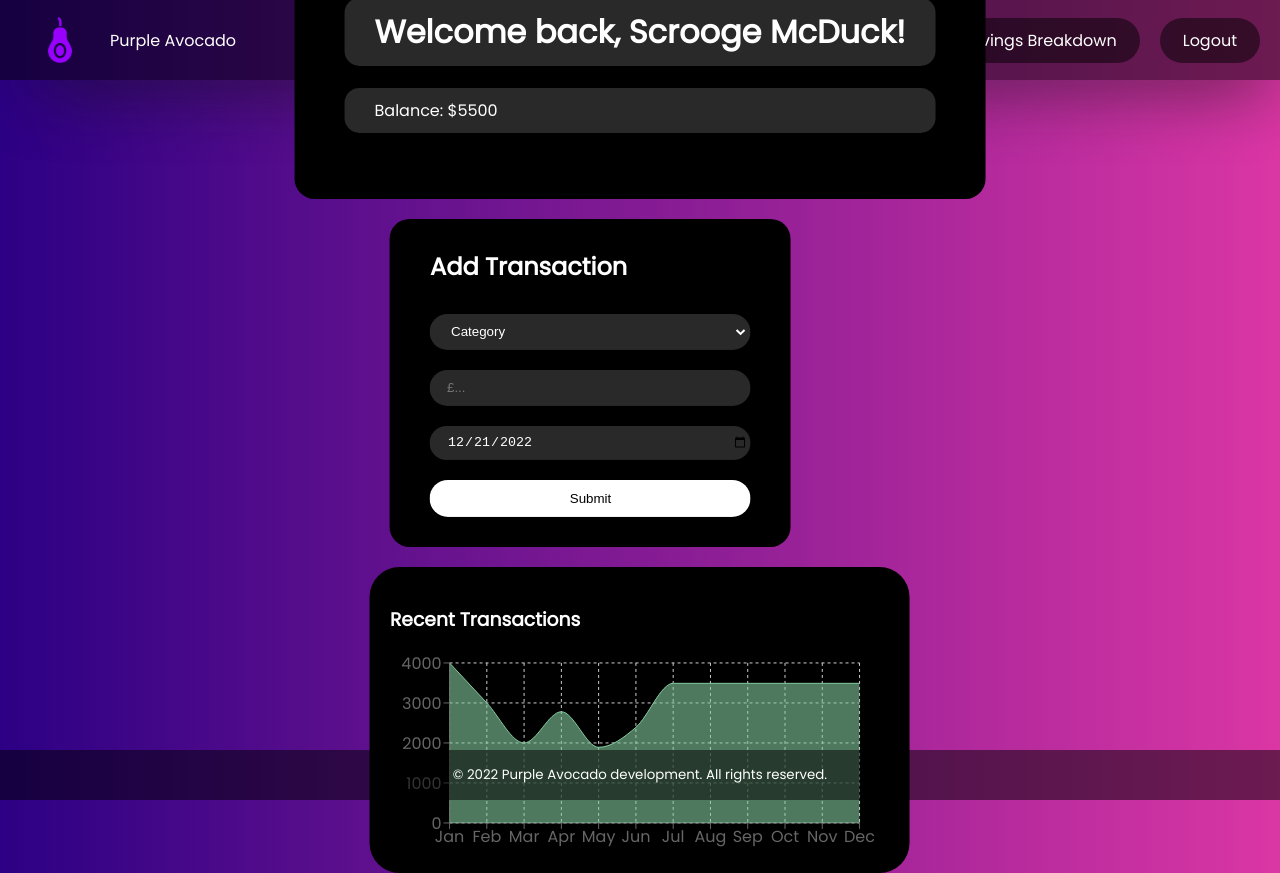
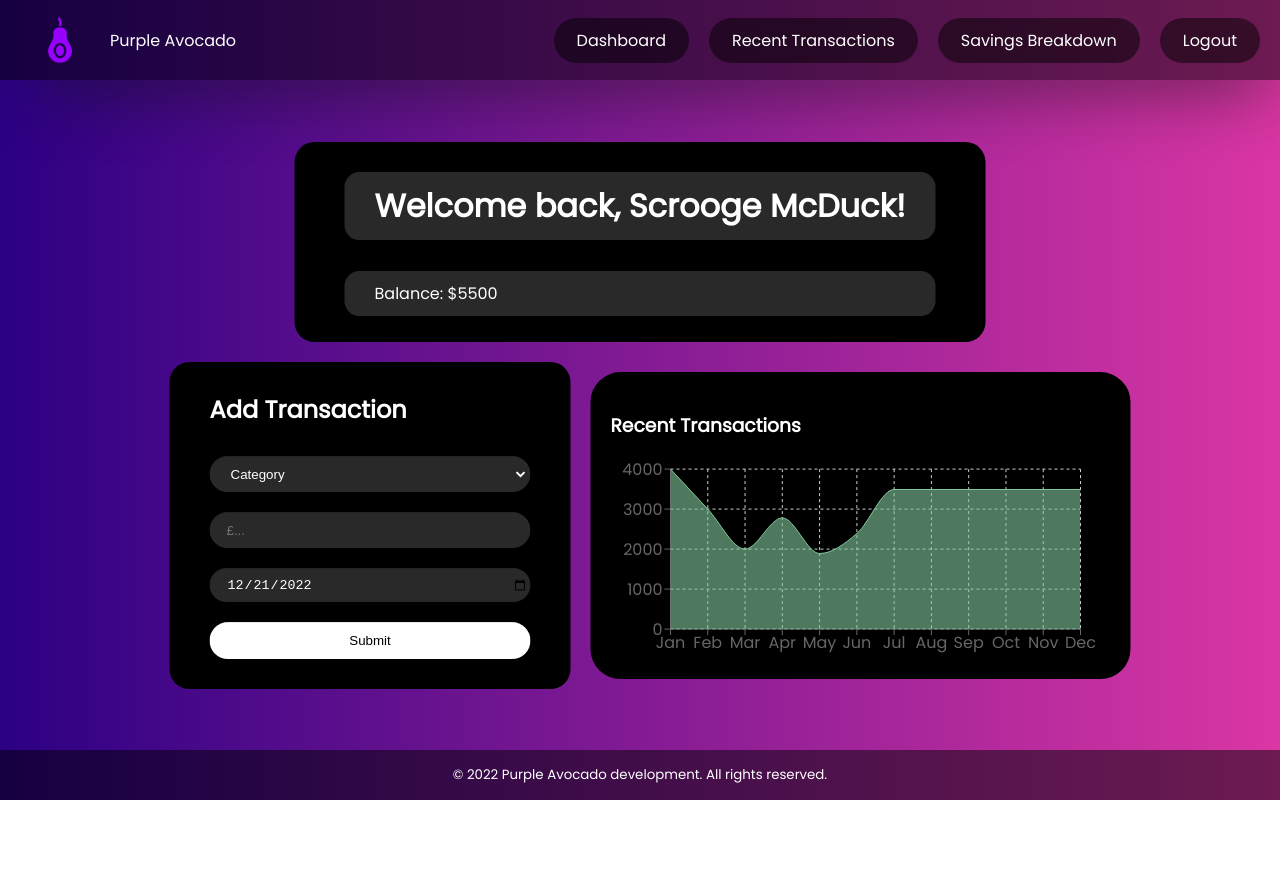
Before and after one commit to Kisokumar/purple-avocado, a React (Create React App) app in the folder front-end/: page /dashboard/1 in a window 1280 px wide. After the commit the page ends 800 px from the top, so only its background shows below. Built offline with nearby package versions, Linux system fonts and the light colour scheme.

Commit message:
layout fixed on dashboard

```diff
--- a/front-end/src/components/Dashboard.js
+++ b/front-end/src/components/Dashboard.js
@@ -112,7 +112,7 @@ function Dashboard() {
           {/* <SavingsBreakdown /> */}
         </div>
 
-        <section classname="recent-and-add-transactions">
+        <section className="recent-and-addd-transactions">
         <div className="add-transaction">
           <h1>Add Transaction</h1>
           <div>
--- a/front-end/src/components/HeaderLoggedIn.js
+++ b/front-end/src/components/HeaderLoggedIn.js
@@ -2,10 +2,12 @@ export default function HeaderLoggedIn() {
   return (
     <header>
       <nav className="nav-bar">
-        <div className="title-box">
-          <img alt="Logo" src="/logo.png" className="logo" />
-          <p>Purple Avocado</p>
-        </div>
+      <a className="link" href="/">
+          <div className="title-box">
+            <img alt="Logo" src="/logo.png" className="logo" />
+            <p>Purple Avocado</p>
+          </div>
+        </a>
         <ul className="nav-items">
           <li>
             <a
--- a/front-end/src/css/Dashboard.css
+++ b/front-end/src/css/Dashboard.css
@@ -6,16 +6,24 @@
 .dashboard-welcome{
     color: white;
     background-color: black;
-    width: max-content;
-    padding: 50px 50px 50px 50px;
+    height: 200px;
+    display: flex;
+    flex-direction: column;
+    justify-content: space-evenly;
+    box-sizing: border-box;
+    padding: 0px 50px;
     border-radius: 20px;
 }
 
 .dashboard-welcome>p, .dashboard-welcome>h1{
-    padding: 10px 30px 10px 30px;
+    padding: 10px 30px;
     background-color: var(--card-highlight-bg);
     position: relative;
     border-radius: 15px;
+}
+
+.dashboard-welcome>p {
+    margin-top: 0px;
 }
 
 
@@ -23,7 +31,9 @@
     display: flex;
     flex-direction: column;
     align-items: center;
+    height: auto;
     position: absolute;
+    margin-top: 2%;
     top: 50%;
     left: 50%;
     -ms-transform: translate(-50%, -50%);
@@ -51,8 +61,9 @@
     height: 36px;
 }
 
-.recent-and-add-transactions{
+.recent-and-addd-transactions {
     display: flex;
     flex-direction: row;
-    width: 100vw;
+    align-items: center;
+    width: auto;
 }
--- a/front-end/src/css/RecentTransactions.css
+++ b/front-end/src/css/RecentTransactions.css
@@ -7,8 +7,8 @@
     padding:20px 20px 20px 20px;
     max-width: fit-content;
     height: fit-content;
-/*
-    margin: 0;
+
+    /* margin: 0;
     position: absolute;
     top: 50%;
     left: 50%;
--- /dev/null
+++ b/front-end/src/css/RecentTransactionsPage.css
@@ -0,0 +1,12 @@
+.recent-transactions-container {
+    display: flex;
+    align-items: center;
+    justify-content: center;
+    position: absolute;
+    height: 100%;
+    width: 100%;
+}
+
+.recent-transactions-container > * {
+    margin-bottom: 14%;
+}
--- a/front-end/src/css/SavingsBreakdown.css
+++ b/front-end/src/css/SavingsBreakdown.css
@@ -13,6 +13,6 @@
     position: absolute;
     top: 50%;
     left: 50%;
-    -ms-transform: translate(-50%, -50%);
-    transform: translate(-50%, -50%);
+    -ms-transform: translate(-50%, -47%);
+    transform: translate(-50%, -47%);
 }
--- a/front-end/src/index.css
+++ b/front-end/src/index.css
@@ -6,6 +6,7 @@
 @import url("./css/Dashboard.css");
 @import url("./css/SavingsBreakdown.css");
 @import url("./css/RecentTransactions.css");
+@import url("./css/RecentTransactionsPage.css");
 
 
 :root {
--- a/front-end/src/pages/RecentTransactionsPage.js
+++ b/front-end/src/pages/RecentTransactionsPage.js
@@ -6,7 +6,9 @@ export default function RecentTransactionsPage() {
   return (
     <>
       <HeaderLoggedIn />
-      <RecentTransactions className="recent-transactions-component" />
+      <div className="recent-transactions-container">
+        <RecentTransactions/>
+      </div>
       <Footer />
     </>
   );
```
